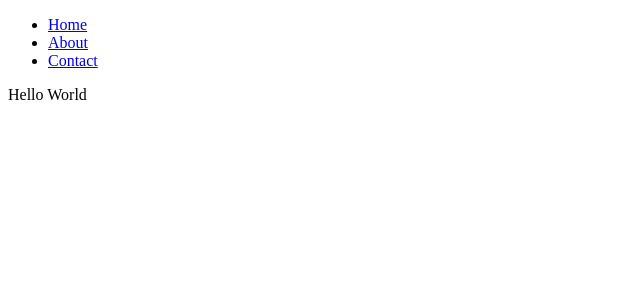
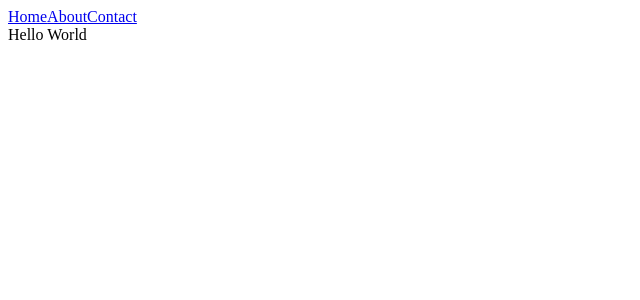
Before and after one commit to cody-barker/portfolio-website, a JavaScript app: page / in a window 1280 px wide. Shown: the top 300 px of the page, without its empty margins (0-640 px from the left). Built offline with nearby package versions, Linux system fonts and the light colour scheme; the HTML template or start-up script is replaced by a standard one.

Commit message:
remove ul and lis from navbar to remove bullets

```diff
--- a/src/components/NavBar.js
+++ b/src/components/NavBar.js
@@ -3,17 +3,9 @@ import {NavLink} from 'react-router-dom'
 function NavBar() {
     return(
         <nav>
-            <ul>
-                <li>
-                    <NavLink to="/">Home</NavLink>
-                </li>
-                <li>
-                    <NavLink to="/about">About</NavLink>
-                </li>
-                <li>
-                    <NavLink to="/contact">Contact</NavLink>
-                </li>
-            </ul>
+            <NavLink to="/">Home</NavLink>
+            <NavLink to="/about">About</NavLink>
+            <NavLink to="/contact">Contact</NavLink>
         </nav>
     )
 }
```
